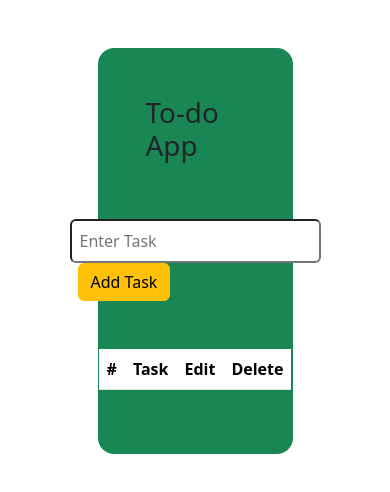
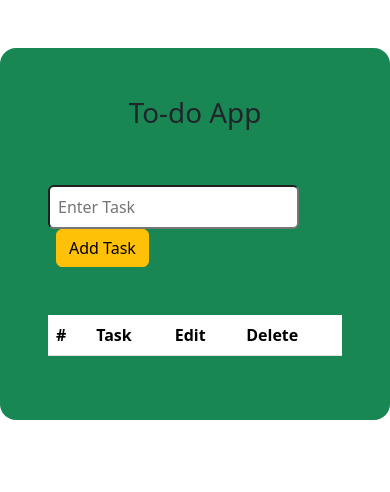
Before and after one commit to pragyan-shaw03/Todo-VueJS-app, a website: page index.html in a window 390 px wide. Drawn offline with nearby package versions, Linux system fonts and the light colour scheme.

Commit message:
responsive

```diff
--- a/index.html
+++ b/index.html
@@ -8,7 +8,7 @@
     <title>Document</title>
 </head>
 <body>
-    <div class="container w-50 bg-success d-flex flex-column align-items-center p-5 gap-5 mt-5 rounded-4" id="app">
+    <div class="container bg-success d-flex flex-column align-items-center p-5 gap-5 mt-5 rounded-4" id="app">
         <h1>To-do App</h1>
         <div class="inp">
             <input type="text" class="rounded-2 p-2" @keyup.enter="addTask" v-model="inputTask" placeholder="Enter Task">
```
